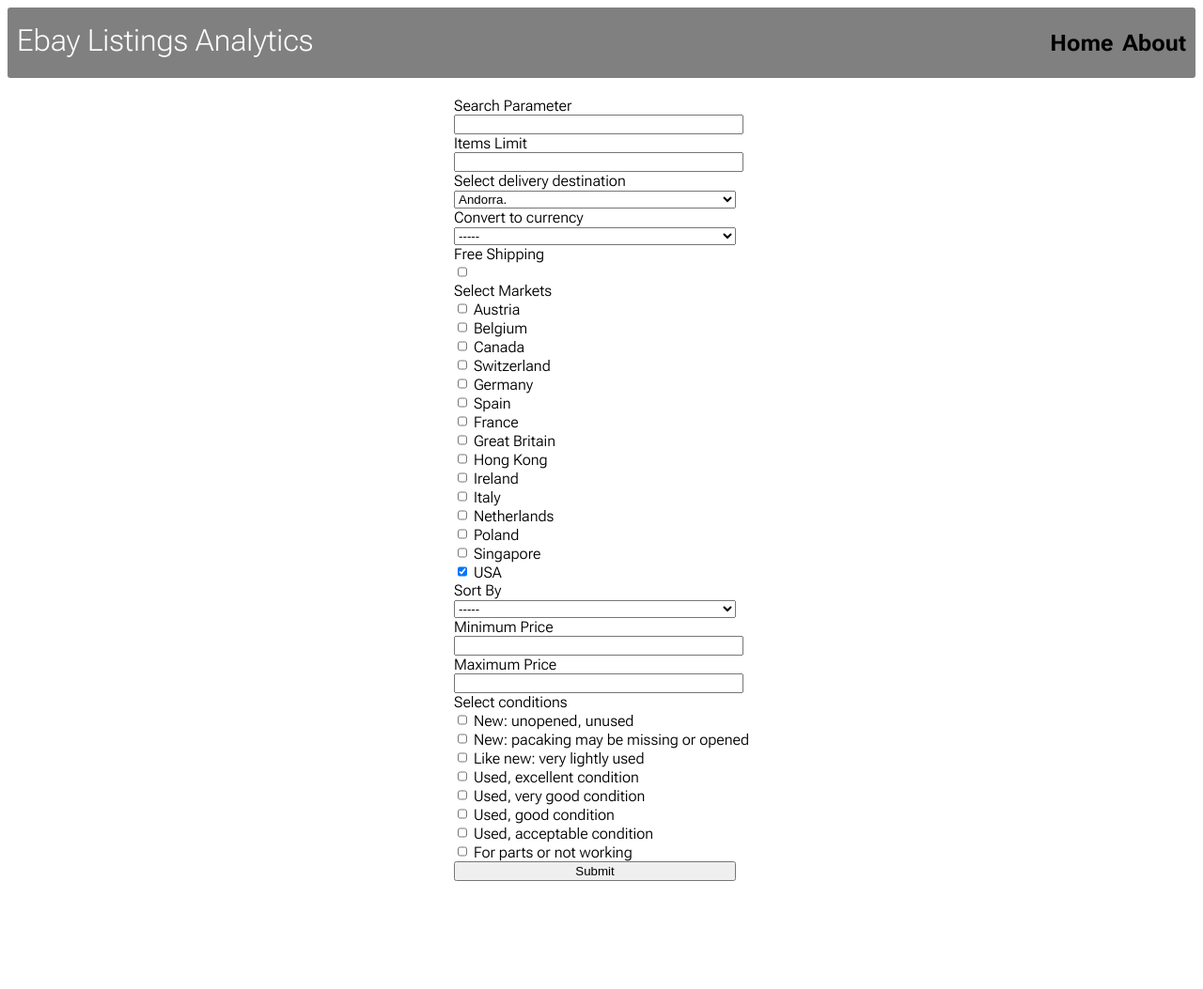
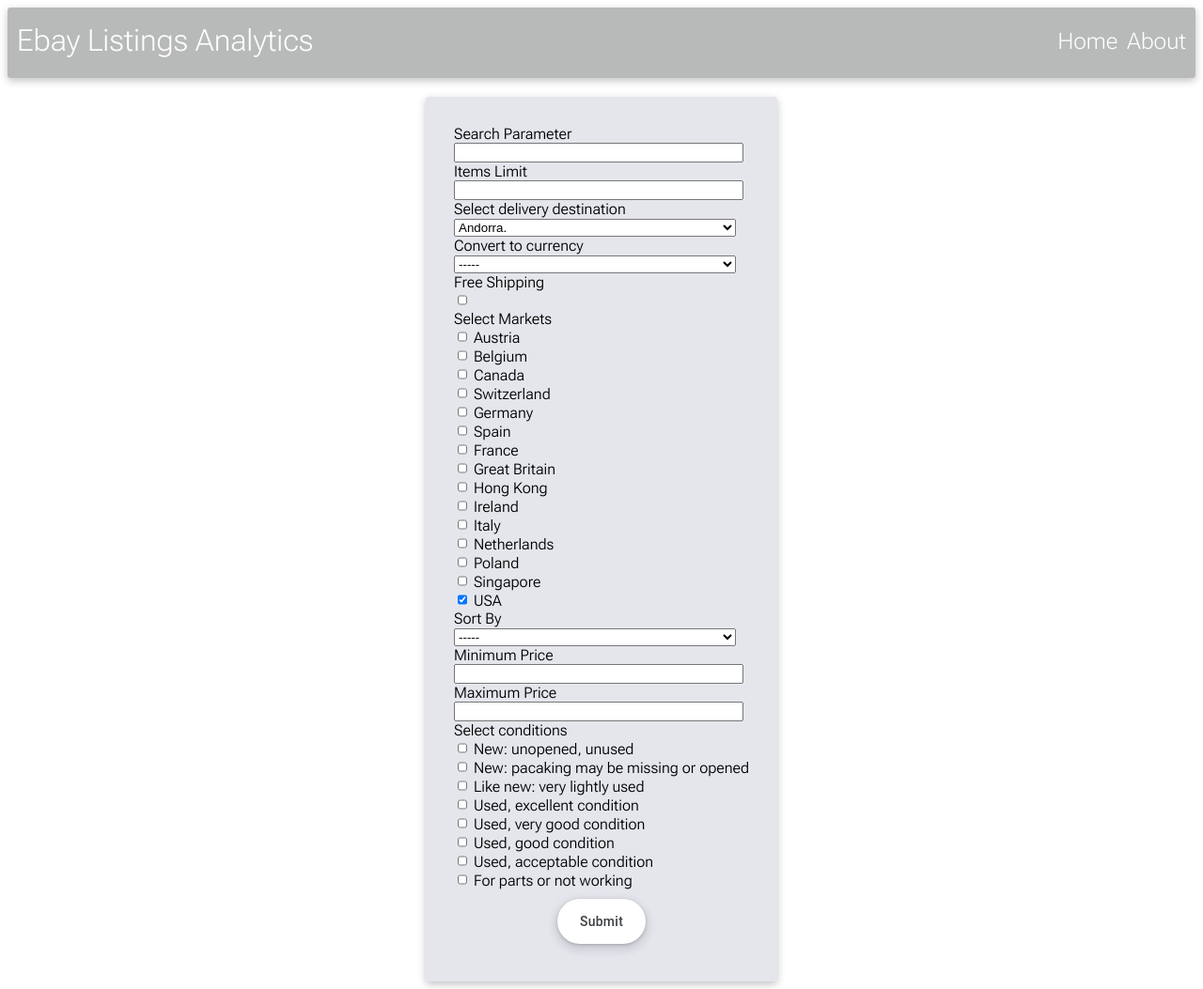
Before and after one commit to MykolasS77/eBay_Listings_Analytics, a Flask app: page / in a window 1280 px wide. Shown: the whole page at 94% size. Before the commit the page ends 938 px from the top, so only its background shows below. Run offline with Flask 3, Linux system fonts and the light colour scheme; some web fonts are replaced.

Commit message:
styling changes

```diff
--- a/main/helper_functions.py
+++ b/main/helper_functions.py
@@ -152,6 +152,7 @@ def format_query_price_information(items_price_list: list) -> list:
     """
     Calculates average, median, min and max prices for each query.
     """
+
     if len(items_price_list) != 0:
         average_price = round(sum(items_price_list) / len(items_price_list), 2)
         median_price = round(statistics.median(items_price_list), 2)
@@ -258,7 +259,7 @@ def fetch_and_save_data(market: list, free_shipping: int, delivery_destination:
     """
     This function takes information from a form and uses it to make API calls.
     """
-    print("market list type", type(market))
+
     parameters_and_headers_list = []
     market_list = str_to_list_converter_for_market(market)
     formated_conditions_id_list = str_to_list_converter_for_conditions_id_list(
--- a/main/routes.py
+++ b/main/routes.py
@@ -80,11 +80,14 @@ def generate_graph():
 def delete_item(id: int):
     item = SingleItem.query.filter_by(id=id).first()
     db.session.delete(item)
+    db.session.commit()
     general_data = GeneralQueryData.query.filter_by(id=item.parent_id).first()
     items_list = general_data.items
     price_list = [item.price for item in items_list]
+    print("in route", price_list)
     average_price, median_price, min_price, max_price = format_query_price_information(
         price_list)
+
     general_data.average_price = average_price
     general_data.min_price = min_price
     general_data.max_price = max_price
--- a/main/static/styles/main.css
+++ b/main/static/styles/main.css
@@ -10,43 +10,41 @@ body {
   align-items: center;
 }
 
-.right{
-  display: flex;
-  justify-content: end;
-  align-items: center;
+header {
+  background-color: rgba(109, 112, 112, 0.486);
+  opacity: 100%;
+  height: auto;
+  border-radius: 3px;
+  box-shadow: rgba(0, 0, 0, 0.24) 0px 3px 8px;
 }
 
-.headerComponents{
+header h1,
+header h2,
+header a {
+  color: white;
+  align-items: center;
+  margin-top: 2vh;
+  font-weight: 200;
+}
+
+.navElements {
+  display: flex;
+  column-gap: 10px;
+  margin-right: 10px;
+}
+
+.headerComponents {
   display: flex;
   justify-content: space-between;
   align-items: center;
 }
 
-.searchForm{
-  display: grid;
-  grid-template-columns: auto auto;
-  gap: 10px;
-
-}
-
-.navElements{
-  display: flex;
-  column-gap: 10px;
-  margin-right: 10px;
-}
-
-header {
-  background-color: gray;
-  opacity: 100%;
-  height: auto;
+.searchForm {
+  background-color: rgba(199, 203, 216, 0.486);
+  width: auto;
+  padding: 30px;
   border-radius: 3px;
-}
-
-header h1 {
-  color: white;
-  align-items: center;
-  margin-top: 2vh;
-  font-weight: 200;
+  box-shadow: rgba(0, 0, 0, 0.24) 0px 3px 8px;
 }
 
 .itemsContainer {
@@ -61,9 +59,9 @@ header h1 {
   border-radius: 15px;
 }
 
-a, u {
+a,
+u {
   text-decoration: none;
-  color: black;
 }
 
 .button-17 {
@@ -145,8 +143,8 @@ a, u {
     rgba(60, 64, 67, 0.15) 0 4px 8px 3px;
 }
 
-
-input,select {
+input,
+select {
   width: 300px;
 }
 
--- a/main/templates/index.html
+++ b/main/templates/index.html
@@ -20,26 +20,28 @@
   </head>
   <body>
     <header>
-
-        <div class="headerComponents">
+      <div class="headerComponents">
         <div style="margin-left: 10px"><h1>Ebay Listings Analytics</h1></div>
         <div>
           <div class="navElements">
-          <h2><a href="/">Home</a></h2>
-          <h2><a href="/about">About</a></h2>
+            <h2><a href="/">Home</a></h2>
+            <h2><a href="/about">About</a></h2>
           </div>
         </div>
-        </div>
-
+      </div>
     </header>
     {%block content%}
-    <div class="center" style="margin-top: 20px;">
+    <div class="center" style="margin-top: 20px">
       <div></div>
-      <form method="POST" action="{{url_for('blueprint_main.main')}}">
+      <form
+        method="POST"
+        action="{{url_for('blueprint_main.main')}}"
+        class="searchForm"
+      >
         {{ search_form.csrf_token }}
 
         <div>{{ search_form.search_parameter.label }}</div>
-        <div class="searchBar">{{search_form.search_parameter}}</div>
+        <div>{{search_form.search_parameter}}</div>
         <div>{{ search_form.limit.label }}</div>
         <div>{{ search_form.limit }}</div>
         <div>{{ search_form.delivery_destination.label }}</div>
@@ -60,9 +62,8 @@
         <div>{{ search_form.price_filter_max }}</div>
         <div>{{ search_form.condition.label }}</div>
         <div>{{ search_form.condition }}</div>
-        <div>{{ search_form.submit(class_="button") }}</div>
+        <div class="center">{{ search_form.submit(class_="button-17") }}</div>
       </form>
-
     </div>
     {%endblock%}
   </body>
```
Also changed, not shown: tests/code_coverage_command.txt (added, +3 -0 lines), tests/database_fixture.py (added, +25 -0 lines), tests/helper_functions_for_testing.py (added, +42 -0 lines), tests/test_database_manipulation.py (added, +191 -0 lines), tests/test_responses.py (+148 -194 lines), main/static/data.png.
